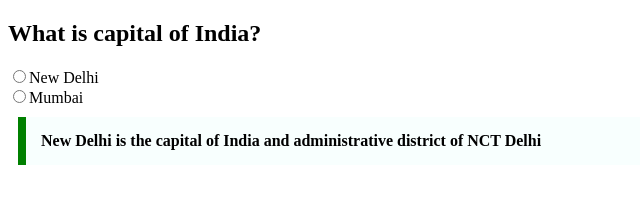
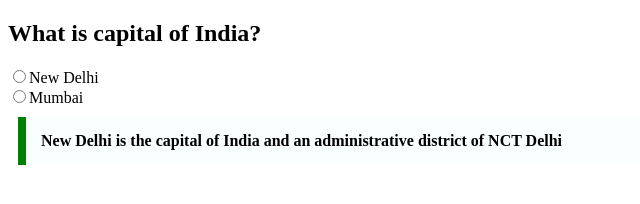
Before and after one commit to acciojob/trivia-Sarvesh8080, a website: page main.html in a window 1280 px wide. Shown: the full height of the page, 0-640 px from the left. Drawn offline with Linux system fonts and the light colour scheme.

Commit message:
created a submission

```diff
--- a/main.html
+++ b/main.html
@@ -11,7 +11,10 @@
 		<br>
 		<label><input type="radio" name="capital" value="Mumbai">Mumbai</input></label>
 	</br>
-	<blockquote cite="https://en.wikipedia.org/wiki/New_Delhi" style="max-width:600px; margin:10px; padding:15px; border-left:8px solid green; background-color:#f8fffe; font-weight:Bold">New Delhi is the capital of India and administrative district of NCT Delhi</blockquote>
+	<blockquote cite="https://en.wikipedia.org/wiki/New_Delhi"
+		style="max-width:600px; margin:10px; padding:15px; border-left:8px solid green; background-color:#f8fffe; font-weight:Bold">
+		New Delhi is the capital of India and an administrative district of NCT Delhi
+	</blockquote>
     <script type="text/javascript" src="./script.js">
 </script>
 
```
